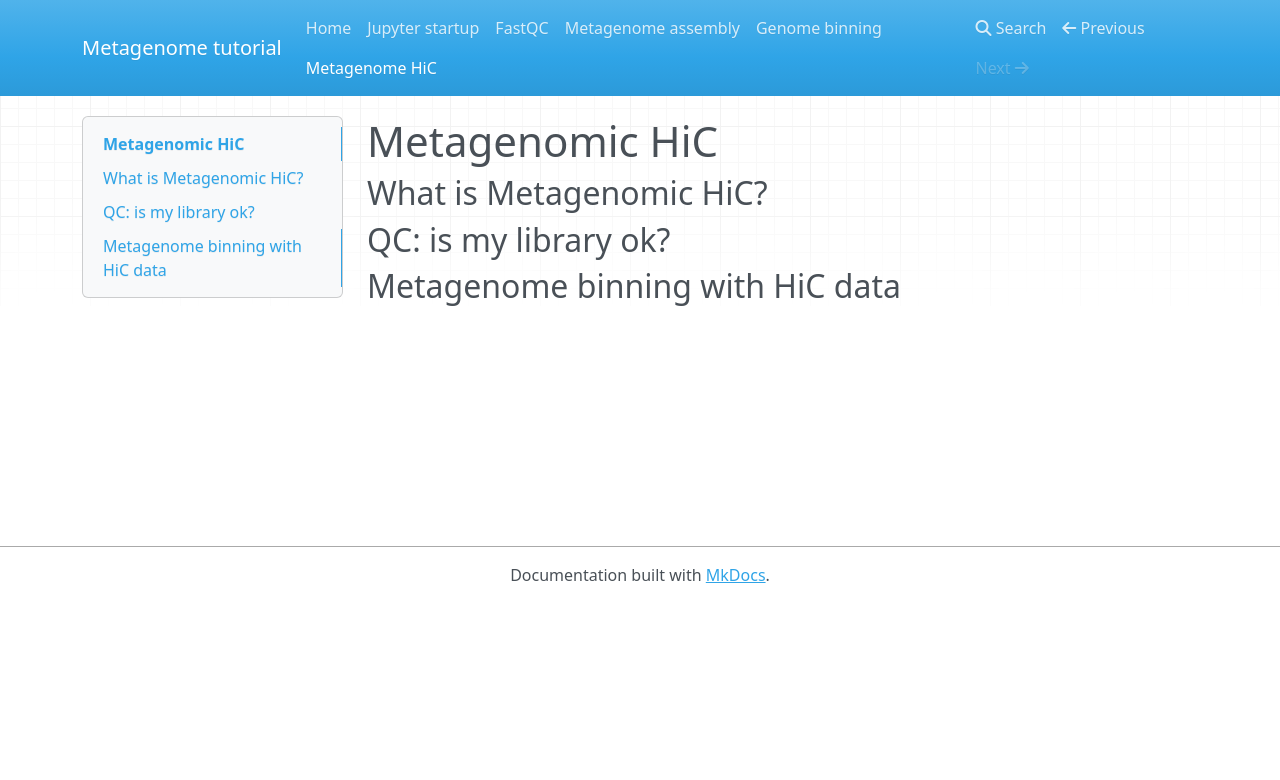
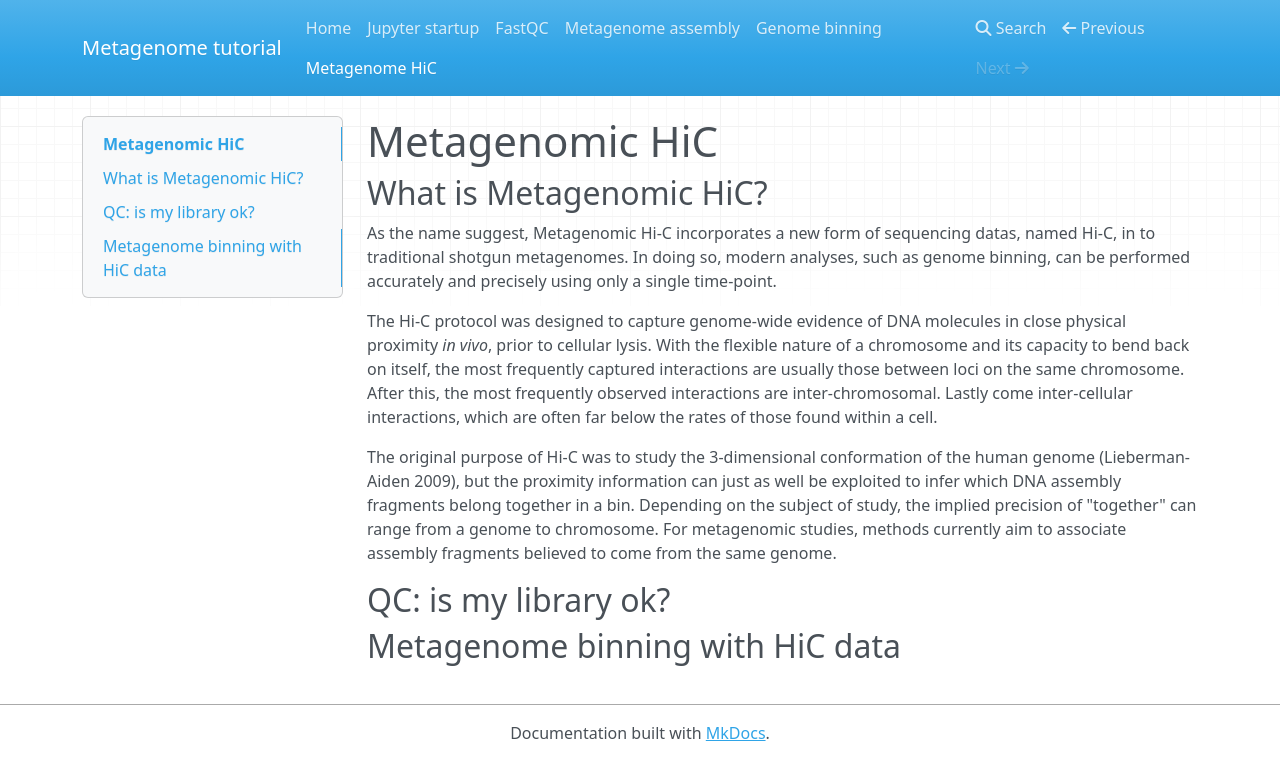
Before and after one commit to thegeneschool/metagenomics, an MkDocs documentation site: the page built from docs/hic.md, in a window 1280 px wide. Shown: the top 780 px of the page. Built offline with MkDocs 1.6.1, drawn with Linux system fonts in a browser that asks for light colours; nearby versions of some CDN libraries; old or Windows-style settings are respelled for this version of MkDocs.

Commit message:
small commit to see how things are going

```diff
--- a/docs/hic.md
+++ b/docs/hic.md
@@ -2,6 +2,12 @@
 
 ## What is Metagenomic HiC?
 
+As the name suggest, Metagenomic Hi-C incorporates a new form of sequencing datas, named Hi-C, in to traditional shotgun metagenomes. In doing so, modern analyses, such as genome binning, can be performed accurately and precisely using only a single time-point.
+
+The Hi-C protocol was designed to capture genome-wide evidence of DNA molecules in close physical proximity _in vivo_, prior to cellular lysis. With the flexible nature of a chromosome and its capacity to bend back on itself, the most frequently captured interactions are usually those between loci on the same chromosome. After this, the most frequently observed interactions are inter-chromosomal. Lastly come inter-cellular interactions, which are often far below the rates of those found within a cell.
+
+The original purpose of Hi-C was to study the 3-dimensional conformation of the human genome (Lieberman-Aiden 2009), but the proximity information can just as well be exploited to infer which DNA assembly fragments belong together in a bin.  Depending on the subject of study, the implied precision of "together" can range from a genome to chromosome. For metagenomic studies, methods currently aim to associate assembly fragments believed to come from the same genome.
+
 ## QC: is my library ok?
 
 ## Metagenome binning with HiC data
```
